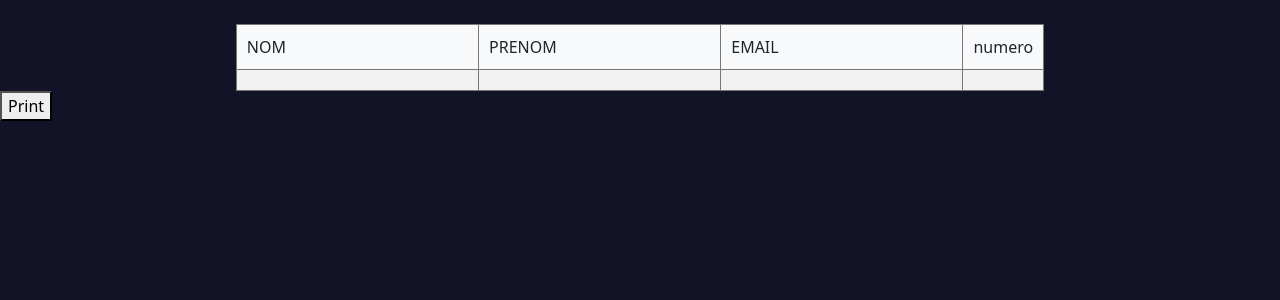
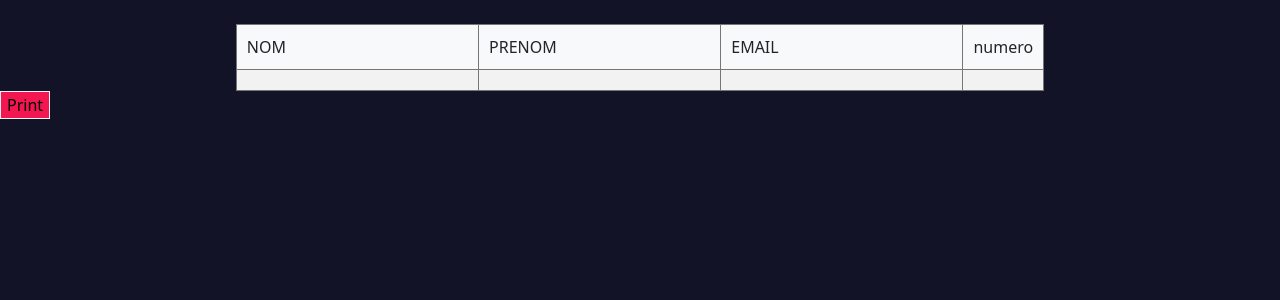
Before and after one commit to hamidoucheasmae/Projet-3_Inscription-Form, a PHP site: page /affichage.php in a window 1280 px wide. Shown: the part 102-402 px from the top of the page. Run offline with PHP 8.4, Linux system fonts and the light colour scheme.

Commit message:
done midi

```diff
--- a/main.css
+++ b/main.css
@@ -66,3 +66,9 @@
 
   position: center;
 }
+
+button{
+  background-color: #F21651!important;
+  margin: auto;
+  border:1px #f2f2f2 solid !important ;
+}
--- a/main1.css
+++ b/main1.css
@@ -1,9 +1,18 @@
+
+/* button{
+
+    display: none;
+    */
+
+}
 
 button{
 
-    display: none;
-
-}
+    background-color: #F21651!important;
+    margin: auto;
+    border:1px #f2f2f2 solid !important ;
+    color: #ffff;
+  }
 /* .btn{
     display: none;
     font-size: 20px;
```
